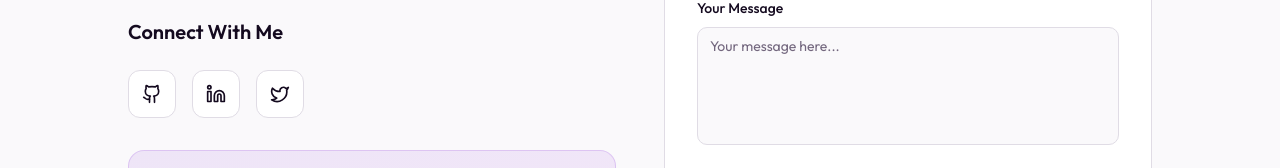
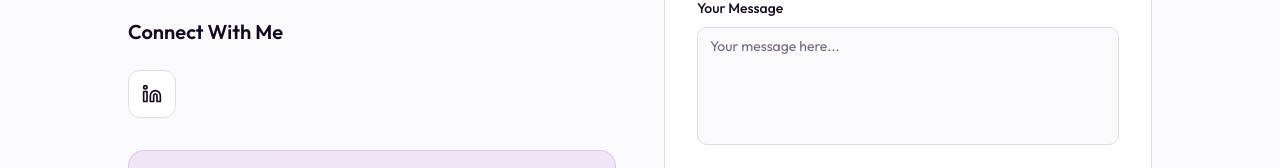
Before and after one commit to araja7/arnav_rajashekara_portfolio, a React (Vite) app: page /contact in a window 1280 px wide. Shown: the part 534-702 px from the top of the page. Built offline with nearby package versions, Linux system fonts and the light colour scheme; the HTML template or start-up script is replaced by a standard one.

Commit message:
Remove GitHub and Twitter from social links
Removed GitHub and Twitter from socialInfo.

```diff
--- a/src/pages/Contact.tsx
+++ b/src/pages/Contact.tsx
@@ -23,9 +23,7 @@ const Contact = () => {
   ];
 
   const socialInfo = [
-    { icon: Github, label: "GitHub", href: socialLinks.github },
     { icon: Linkedin, label: "LinkedIn", href: socialLinks.linkedin },
-    { icon: Twitter, label: "Twitter", href: socialLinks.twitter },
   ];
 
   return (
```
